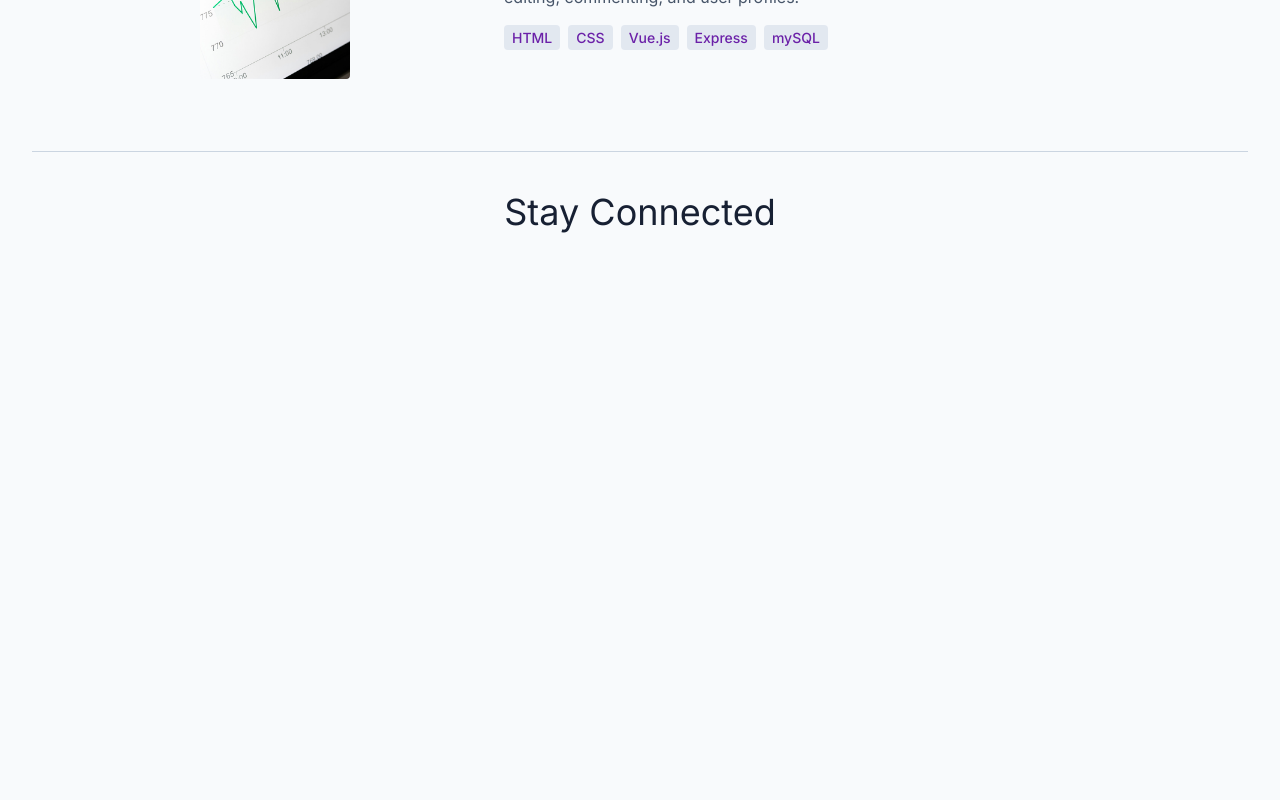
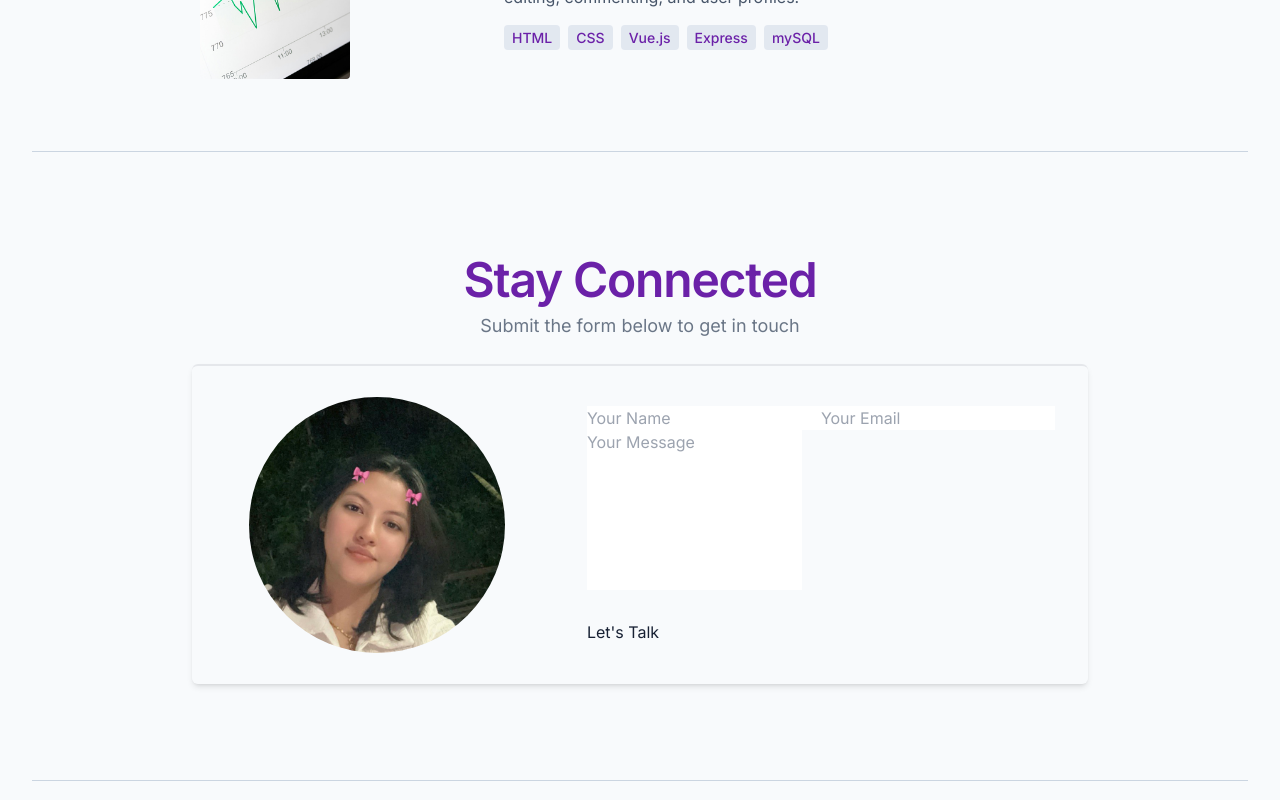
Before and after one commit to anisssha/portfolio, a React (Vite) app: page / in a window 1280 px wide. Shown: the part 3252-4052 px from the top of the page. Built offline with nearby package versions, Linux system fonts and the light colour scheme.

Commit message:
✨ enhance contact form with email submission and improved animations

```diff
--- a/src/components/Contact.jsx
+++ b/src/components/Contact.jsx
@@ -1,25 +1,117 @@
+import { useState } from "react";
 import { motion } from "framer-motion";
+import contactPhoto from "../assets/anishaProfiles.jpg";
+import { CONTACT } from "../constants";
+
+const fieldAnimation = (delay) => ({
+  initial: { opacity: 0, x: 80 },
+  whileInView: { opacity: 1, x: 0 },
+  viewport: { once: true, amount: 0.25 },
+  transition: { duration: 0.7, delay, ease: [0.22, 1, 0.36, 1] },
+});
 
 const Contact = () => {
+  const [submitted, setSubmitted] = useState(false);
+
+  const handleSubmit = (event) => {
+    event.preventDefault();
+    const form = new FormData(event.currentTarget);
+    const subject = encodeURIComponent(`Portfolio contact from ${form.get("name")}`);
+    const body = encodeURIComponent(
+      `Name: ${form.get("name")}\nEmail: ${form.get("email")}\n\n${form.get("message")}`
+    );
+
+    window.location.href = `mailto:${CONTACT.email}?subject=${subject}&body=${body}`;
+    setSubmitted(true);
+    event.currentTarget.reset();
+  };
+
   return (
-    <div className=" ">
-      <motion.h1
-        whileInView={{ opacity: 1, y: 0 }}
-        initial={{ opacity: 0, y: -100 }}
-        transition={{ duration: 0.5 }}
-        className="my-10 text-center text-4xl"
-      >
-        Stay Connected
-      </motion.h1>
-      <motion.iframe
-        whileInView={{ opacity: 1, x: 0 }}
-        initial={{ opacity: 0, x: -100 }}
-        transition={{ duration: 1 }}
-        className="my-4 h-[min(44vw,32rem)] w-full"
-        loading="lazy"
-        frameBorder="0"
-      ></motion.iframe>
-    </div>
+    <section
+      className="contact-section section-border border-b py-16 sm:py-24"
+      id="contact"
+    >
+      <div className="mx-auto w-full max-w-5xl">
+        <motion.div
+          className="mb-6 text-center"
+          initial={{ opacity: 0, y: 35 }}
+          whileInView={{ opacity: 1, y: 0 }}
+          viewport={{ once: true, amount: 0.4 }}
+          transition={{ duration: 0.7, ease: [0.22, 1, 0.36, 1] }}
+        >
+          <p className="accent-text py-2 text-3xl font-semibold tracking-tight sm:text-5xl">
+            Stay Connected
+          </p>
+          <p className="muted-text text-base opacity-80 sm:text-lg">
+            Submit the form below to get in touch
+          </p>
+        </motion.div>
+
+        <div className="contact-card mx-auto flex min-w-0 max-w-4xl flex-col gap-6 rounded-md border-t-2 p-4 shadow-md sm:p-6 md:flex-row md:gap-10">
+          <motion.div
+            className="flex w-full items-center justify-center md:w-[40%]"
+            initial={{ opacity: 0, scale: 0.75, x: -60 }}
+            whileInView={{ opacity: 1, scale: 1, x: 0 }}
+            viewport={{ once: true, amount: 0.25 }}
+            transition={{ duration: 0.9, delay: 0.2, ease: [0.22, 1, 0.36, 1] }}
+          >
+            <img
+              src={contactPhoto}
+              alt="Anisha Shrestha"
+              className="contact-photo h-44 w-44 rounded-full object-cover sm:h-52 sm:w-52 md:h-64 md:w-64"
+              loading="lazy"
+            />
+          </motion.div>
+
+          <form
+            className="w-full min-w-0 px-0 py-2 md:w-[60%] md:px-2 md:py-4"
+            onSubmit={handleSubmit}
+          >
+            <motion.input
+              {...fieldAnimation(0)}
+              className="contact-line-field"
+              name="name"
+              type="text"
+              placeholder="Your Name"
+              maxLength="25"
+              autoComplete="name"
+              required
+            />
+            <motion.input
+              {...fieldAnimation(0.12)}
+              className="contact-line-field"
+              name="email"
+              type="email"
+              placeholder="Your Email"
+              maxLength="50"
+              autoComplete="email"
+              required
+            />
+            <motion.textarea
+              {...fieldAnimation(0.24)}
+              className="contact-line-field h-40 resize-none"
+              name="message"
+              placeholder="Your Message"
+              rows="5"
+              required
+            />
+            <motion.div
+              {...fieldAnimation(0.36)}
+              className="flex min-w-0 flex-wrap items-center gap-3"
+            >
+              <button className="contact-submit contact-submit-reference mt-6" type="submit">
+                Let&apos;s Talk
+              </button>
+              {submitted && (
+                <span className="muted-text mt-6 text-xs">
+                  Opening your email app...
+                </span>
+              )}
+            </motion.div>
+          </form>
+        </div>
+      </div>
+    </section>
   );
 };
 
```
